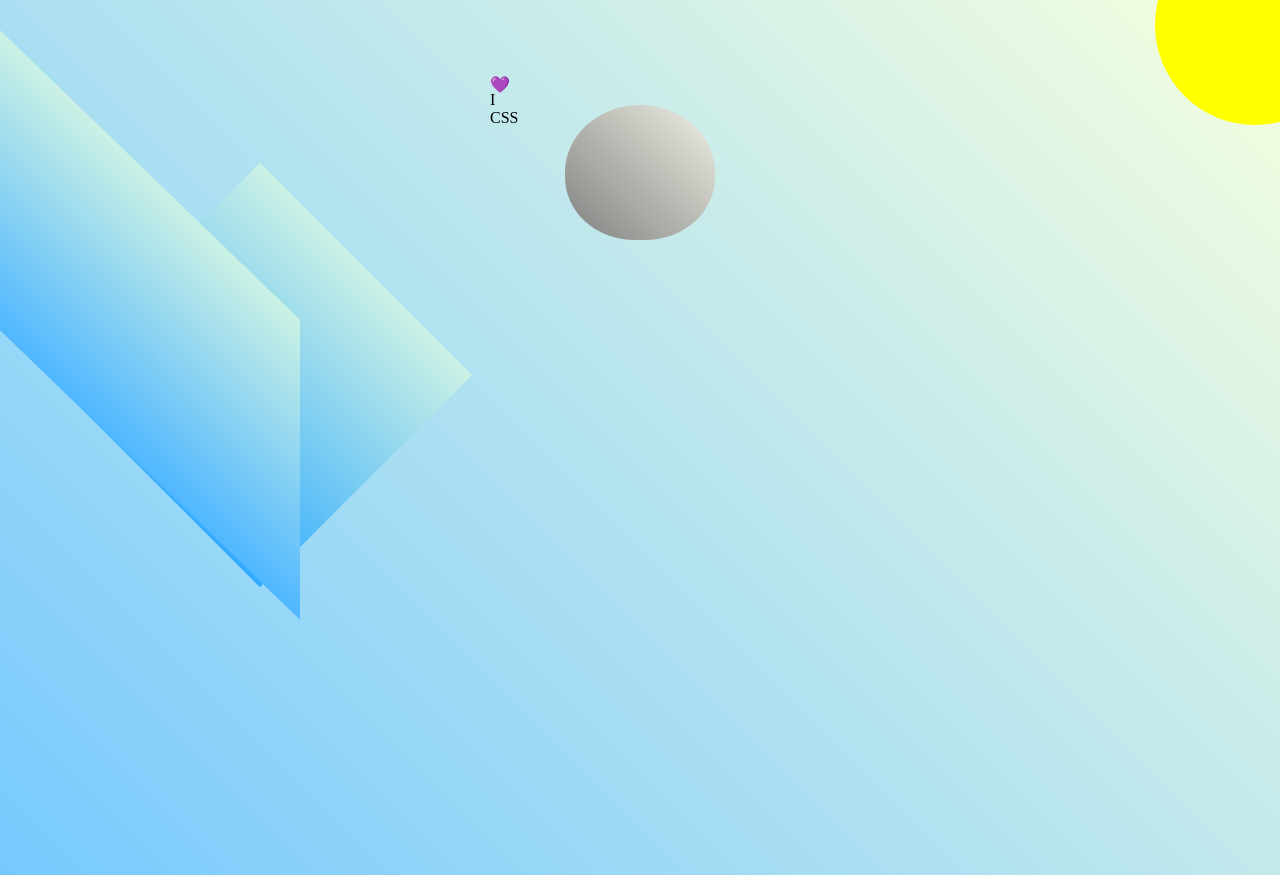
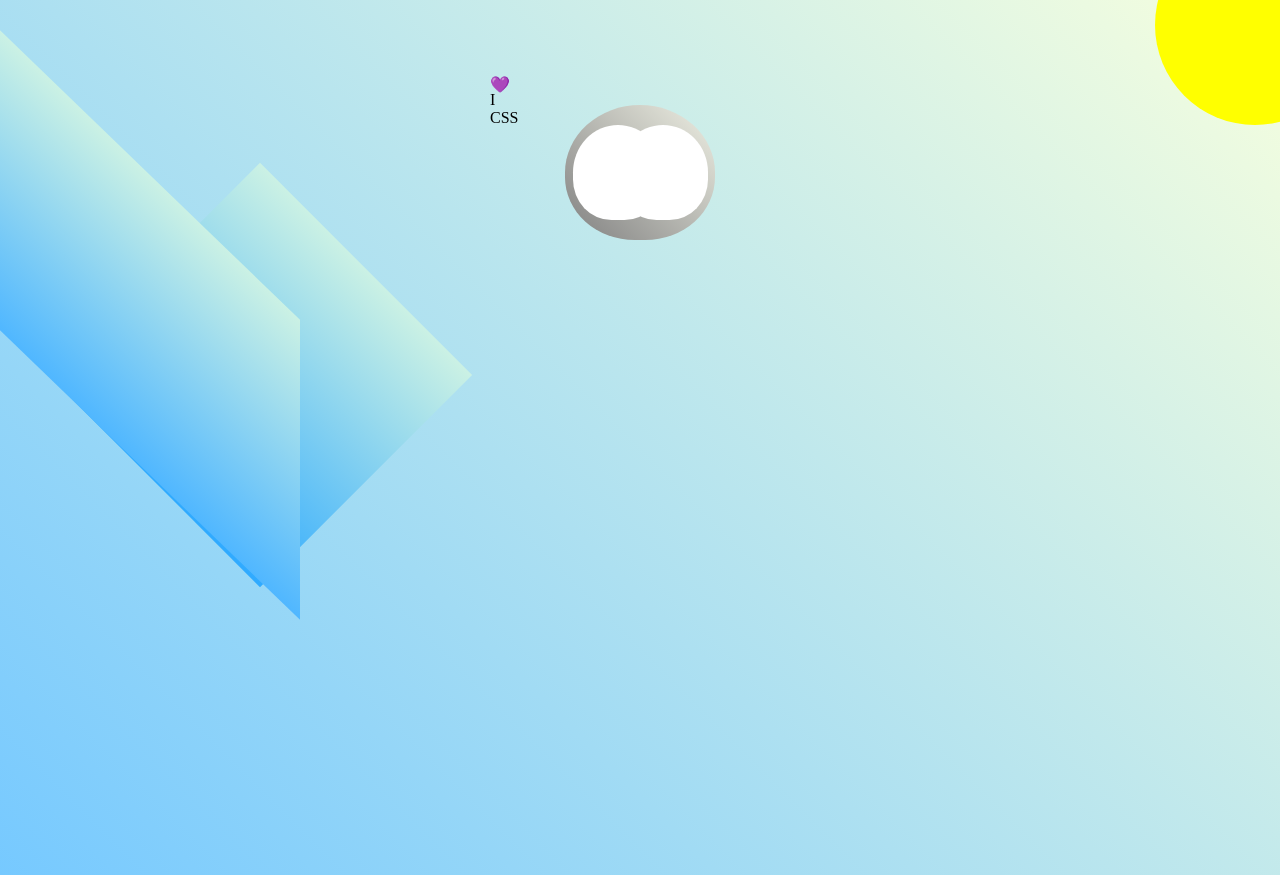
Before and after one commit to gumrahsindar/penguin-with-css-transforms, a plain HTML site: page index.html in a window 1280 px wide. Shown: the top 875 px of the page. Drawn offline with Linux system fonts and the light colour scheme.

Commit message:
added face

```diff
--- a/styles.css
+++ b/styles.css
@@ -77,3 +77,19 @@ body {
     left: 25%;
     z-index: 1;
 }
+
+.face {
+    width: 60%;
+    height: 70%;
+    background-color: var(--penguin-face);
+    border-radius: 70% 70% 60% 60%;
+    top: 15%;
+}
+
+.face.left {
+    left: 5%;
+}
+
+.face.right {
+    right: 5%;
+}
```
